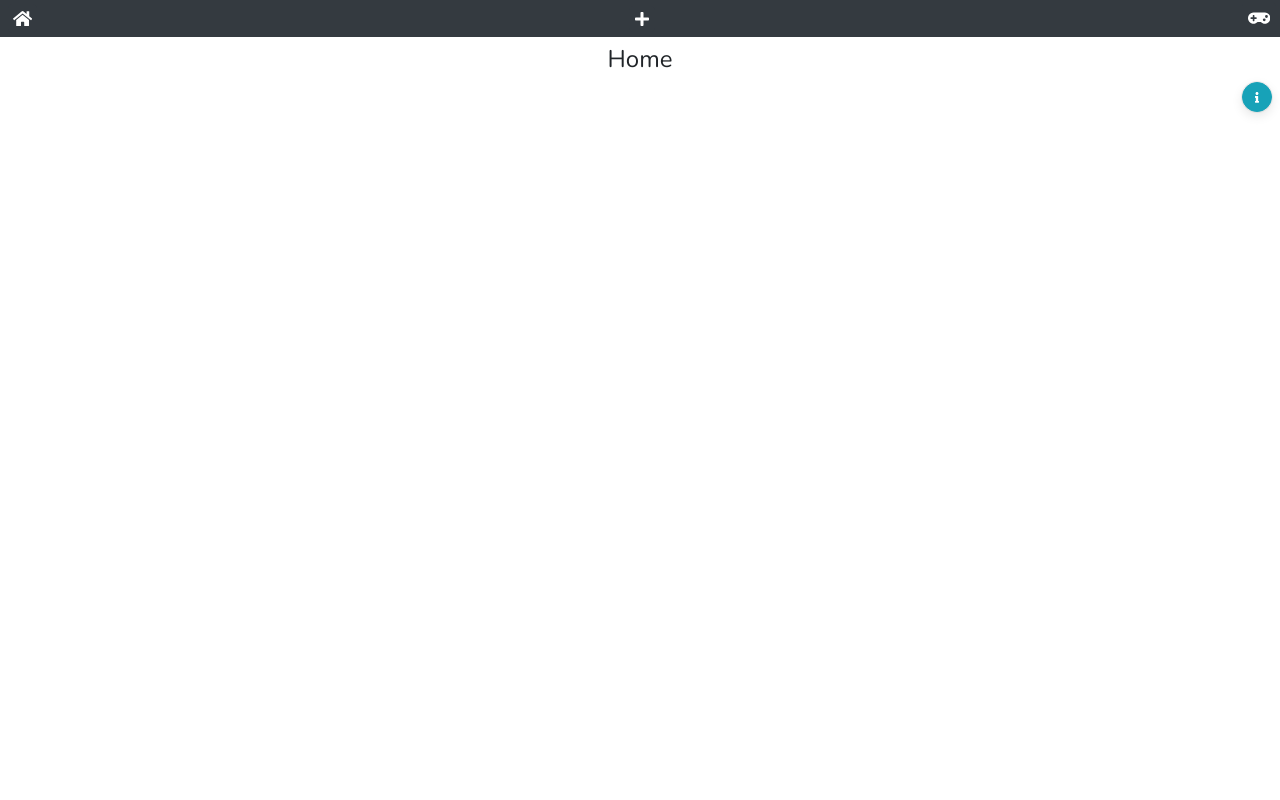
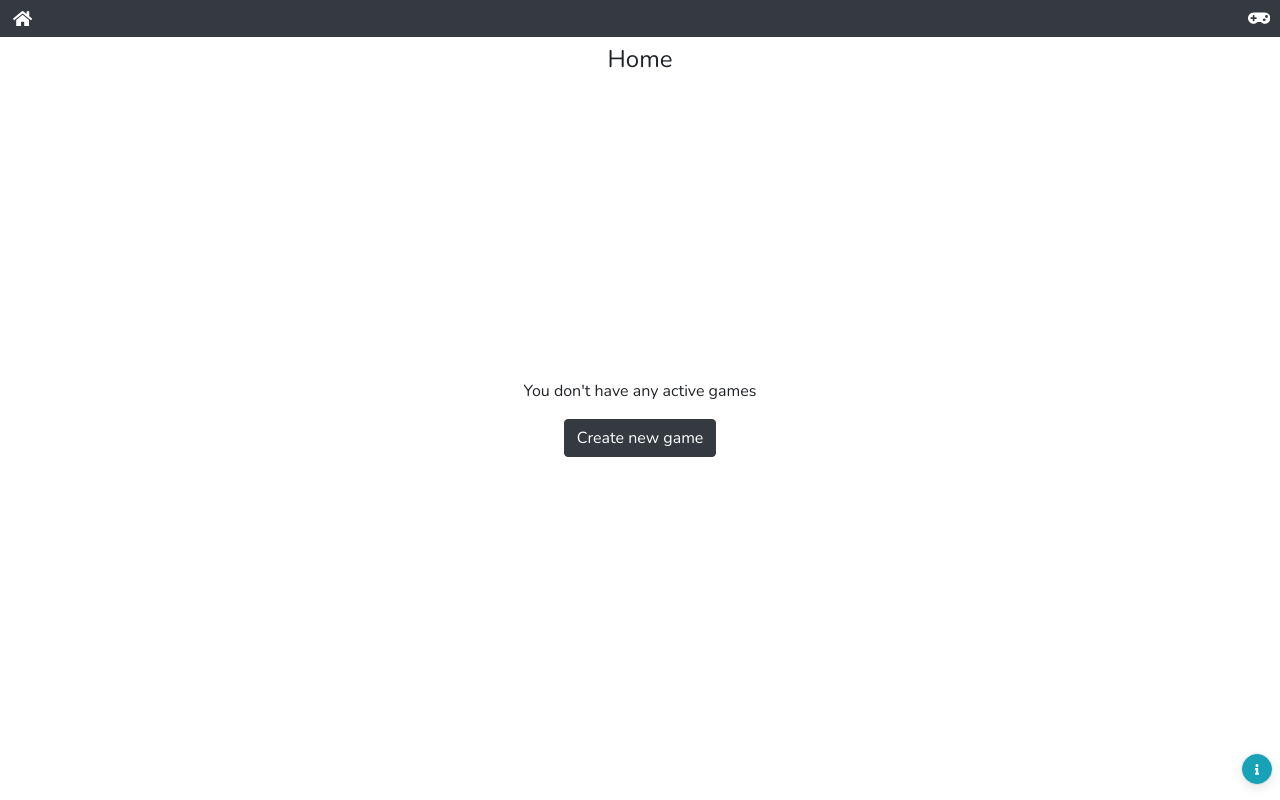
Before and after one commit to b3rg3t/score-more, a React (Create React App) app: page / in a window 1280 px wide. Built offline with nearby package versions, Linux system fonts and the light colour scheme.

Commit message:
button to create game if no games are active

```diff
--- a/public/index.html
+++ b/public/index.html
@@ -1,5 +1,5 @@
 <!DOCTYPE html>
-<html lang="en">
+<html lang="sv">
   <head>
     <meta charset="utf-8" />
     <link rel="icon" href="%PUBLIC_URL%/favicon.ico" />
--- a/src/components/Navbar.tsx
+++ b/src/components/Navbar.tsx
@@ -18,12 +18,16 @@ const Navbar = () => {
           </Link>
         </li>
         <li className="p-1">
+          {state.activeGame.id ? (
             <Link
               to="/newgame"
               className="text-white btn btn-dark p-1 m-0 d-flex justify-content-center align-items-center"
             >
               <FaPlus size="1rem" />
             </Link>
+          ) : (
+            <h3>{state.activeGame.id}</h3>
+          )}
         </li>
         {state.activeGame.id ? (
           <li className="p-1">
--- a/src/components/displayProfile/DisplayGithub.tsx
+++ b/src/components/displayProfile/DisplayGithub.tsx
@@ -1,12 +1,12 @@
-import React, { useState } from 'react'
+import React, { useState } from "react";
 import { FaInfo } from "react-icons/fa";
-import GithubProfile from './GithubProfile';
-
+import GithubProfile from "./GithubProfile";
 
 const DisplayGithub = () => {
   const [showProfile, setShowProfile] = useState(false);
   return (
     <div className="d-flex justify-content-end flex-column align-items-end">
+      {showProfile ? <GithubProfile /> : null}
       <button
         className="box-shadow d-flex align-items-center btn btn-info rounded-circle mb-2"
         onClick={() => setShowProfile(showProfile ? false : true)}
@@ -14,9 +14,8 @@ const DisplayGithub = () => {
       >
         <FaInfo size="0.8rem" />
       </button>
-            {showProfile ? <GithubProfile /> : null}
     </div>
-    )
-}
+  );
+};
 
-export default DisplayGithub
+export default DisplayGithub;
--- a/src/components/game/displayGames/GameList.tsx
+++ b/src/components/game/displayGames/GameList.tsx
@@ -1,6 +1,7 @@
-import React, { useState, useEffect } from 'react'
+import React, { useState, useEffect } from "react";
 import GameCard from "./GameCard";
 import { GET_STORAGE } from "../../utils/localStorage";
+import { Link } from "react-router-dom";
 
 const GameList = (): React.ReactElement => {
   const [games, setGames] = useState([]);
@@ -28,8 +29,15 @@ const GameList = (): React.ReactElement => {
       </ul>
     );
   } else {
-    return <></>;
+    return (
+      <div className="d-flex flex-column align-items-center justify-content-center">
+        <p>You don't have any active games</p>
+        <Link className="btn btn-dark" to={`/newgame`}>
+          Create new game
+        </Link>
+      </div>
+    );
   }
-}
+};
 
-export default GameList
+export default GameList;
--- a/src/components/pages/Home.tsx
+++ b/src/components/pages/Home.tsx
@@ -3,7 +3,7 @@ import DisplayGithub from "../displayProfile/DisplayGithub";
 import GameList from "../game/displayGames/GameList";
 
 const Home = (): React.ReactElement => (
-  <section className="p-2 overflow-auto">
+  <section className="p-2 overflow-auto h-100 d-flex flex-column justify-content-between">
     <header className="home-header d-flex justify-content-between align-items-center w-100 mb-2">
       <h4 className="text-center w-100 mb-0">Home</h4>
     </header>
--- a/src/components/pages/Swiper.tsx
+++ b/src/components/pages/Swiper.tsx
@@ -39,7 +39,6 @@ const SwiperPage = () => {
       virtualIndex={index}
     >
       {slide}
-
       <button className="btn btn-primary btn-sm" onClick={() => addNewSlide()}>
         Add slide
       </button>
@@ -52,17 +51,14 @@ const SwiperPage = () => {
 
   if (isLoading) {
     return (
-      <div
-        className="d-flex align-items-center justify-content-center"
-        style={{ height: "calc(100vh - 37.2px)" }}
-      >
+      <div className="d-flex align-items-center justify-content-center h-100">
         <Loader />
       </div>
     );
   }
 
   return (
-    <main className="swiper" style={{ height: "calc(100vh - 37.2px)" }}>
+    <main className="swiper h-100">
       <Swiper
         className="h-100"
         {...swiperParams}
```
Lines whose indentation alone changed are shown as unchanged.
